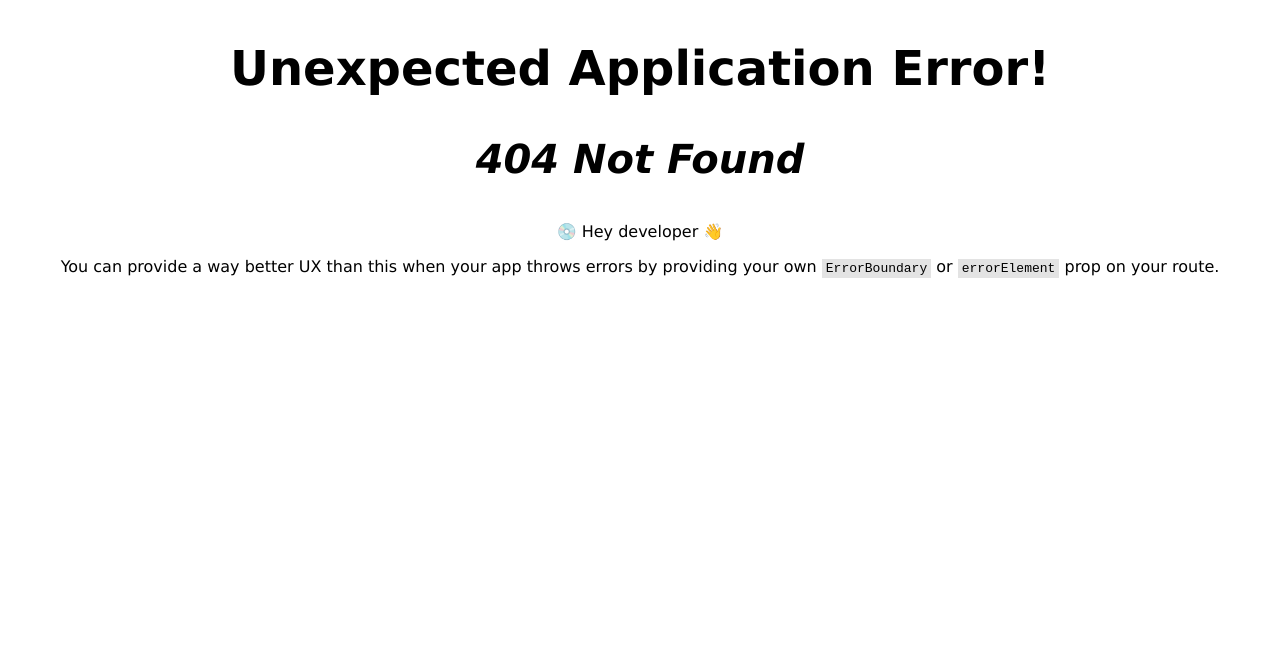
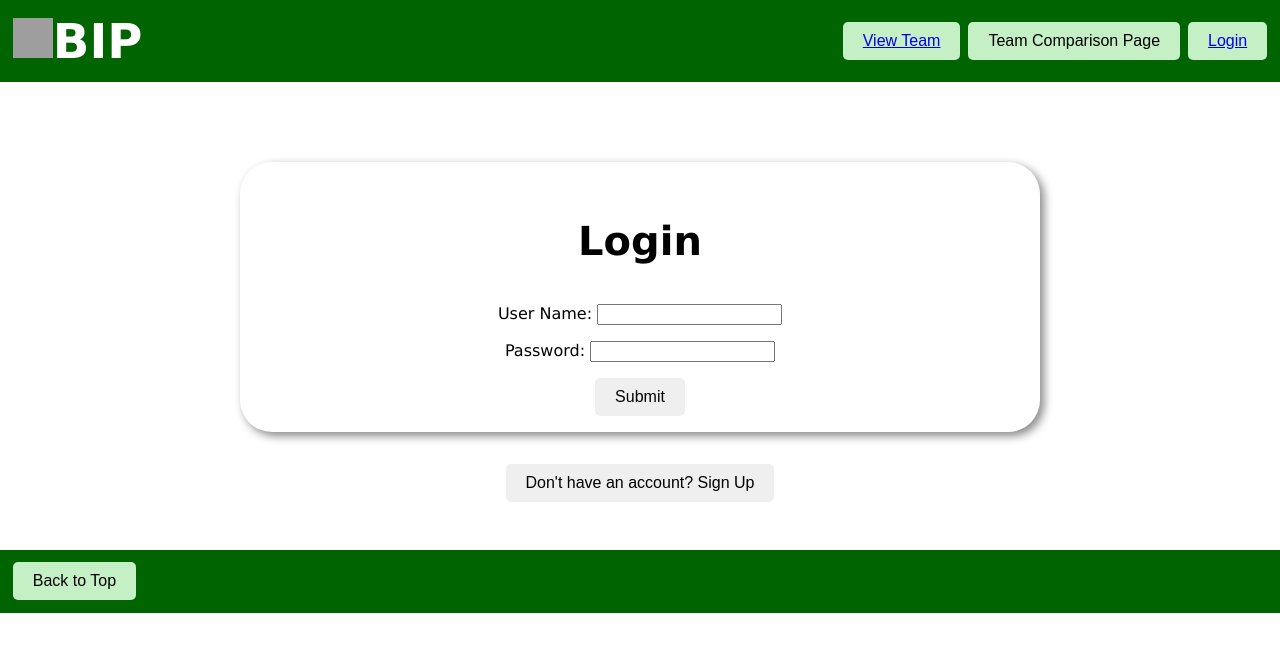
Before and after one commit to LaurenIsLearning/BIP, a React (Vite) app in the folder frontend/: page /Login in a window 1280 px wide. Before the commit this address had no page. Shown: the top 652 px of the page. Built offline with nearby package versions, Linux system fonts and the light colour scheme; grey boxes are pictures that could not be loaded.

Commit message:
Add login and create account pages (not connected to backend)

```diff
--- /dev/null
+++ b/frontend/src/components/CreateAccountForm.tsx
@@ -0,0 +1,63 @@
+import styles from "../style/Login.module.css"
+import { useState } from "react";
+import { useNavigate } from "react-router-dom";
+
+function CreateAccountForm () {
+
+    const [userName, setUserName] = useState('');
+    const [password, setPassword] = useState('');
+    const navigate = useNavigate();
+
+    // Handle submit function
+    const handleSubmit = async (e: React.FormEvent<HTMLFormElement>) => {
+        e.preventDefault()
+
+        // Create a POST request and have the data in the body
+        // I am not sure how we are accessing the data
+        const response = await fetch("http://localhost:8080/api/users/create_account", {
+            method: "POST",
+            headers: {
+                "Content-Type": "application/json",
+            },
+            body: JSON.stringify({ userName, password }),
+        });
+
+        if(response.ok) {
+            const data = await response.json();
+
+            // save the user to local storage
+            localStorage.setItem('user', JSON.stringify(data));
+            // update the auth context
+            //dispatch({type: 'LOGIN', payload: data});
+
+            // Go to home page
+            navigate('/');
+            return data;
+        }
+    }
+
+    return (
+        <>
+            <section className={styles.login_section}>
+                <form className={styles.login_form} onSubmit={handleSubmit}>
+                    <h3>Create an Account</h3>
+                    <section className={styles.group}>
+                        <label>User Name: </label>
+                        <input type="text" onChange={(e) => setUserName(e.target.value)} value={userName}></input>
+                    </section>
+                    <section className={styles.group}>
+                        <label>Password: </label>
+                        <input type="password" onChange={(e) => setPassword(e.target.value)} value={password}></input>
+                    </section>
+                    <section className={styles.group}>
+                        <label>Re-enter Password: </label>
+                        <input type="password" onChange={(e) => setPassword(e.target.value)} value={password}></input>
+                    </section>
+                    <button type="submit">Submit</button>
+                </form>
+            </section>
+        </>
+    )
+}
+
+export default CreateAccountForm;
--- /dev/null
+++ b/frontend/src/components/LoginForm.tsx
@@ -0,0 +1,59 @@
+import styles from "../style/Login.module.css"
+import { useState } from "react";
+import { useNavigate } from "react-router-dom";
+
+function LoginForm () {
+
+    const [userName, setUserName] = useState('');
+    const [password, setPassword] = useState('');
+    const navigate = useNavigate();
+
+    // Handle submit function
+    const handleSubmit = async (e: React.FormEvent<HTMLFormElement>) => {
+        e.preventDefault()
+
+        // Create a POST request and have the data in the body
+        // I am not sure how we are accessing the data
+        const response = await fetch("http://localhost:8080/api/users/login", {
+            method: "POST",
+            headers: {
+                "Content-Type": "application/json",
+            },
+            body: JSON.stringify({ userName, password }),
+        });
+
+        if(response.ok) {
+            const data = await response.json();
+
+            // save the user to local storage
+            localStorage.setItem('user', JSON.stringify(data));
+            // update the auth context
+            //dispatch({type: 'LOGIN', payload: data});
+
+            // Go to home page
+            navigate('/');
+            return data;
+        }
+    }
+
+    return (
+        <>
+            <section className={styles.login_section}>
+                <form className={styles.login_form} onSubmit={handleSubmit}>
+                    <h3>Login</h3>
+                    <section className={styles.group}>
+                        <label>User Name: </label>
+                        <input type="text" onChange={(e) => setUserName(e.target.value)} value={userName}></input>
+                    </section>
+                    <section className={styles.group}>
+                        <label>Password: </label>
+                        <input type="password" onChange={(e) => setPassword(e.target.value)} value={password}></input>
+                    </section>
+                    <button type="submit">Submit</button>
+                </form>
+            </section>
+        </>
+    )
+}
+
+export default LoginForm;
--- a/frontend/src/components/NavBar.tsx
+++ b/frontend/src/components/NavBar.tsx
@@ -15,7 +15,7 @@ function NavBar() {
             <section className={styles.nav_right}>
                 <button className="button_light"><Link to={"/Comparison"}>View Team</Link></button>
                 <button className="button_light">Team Comparison Page</button>
-                <button className="button_light">Login</button>
+                <button className="button_light"><Link to={"/Login"}>Login</Link></button>
             </section>
         </nav>
         </>
--- a/frontend/src/main.tsx
+++ b/frontend/src/main.tsx
@@ -4,10 +4,12 @@ import './siteStyles.css'
 import HomePage from './pages/HomePage.tsx'
 import { createBrowserRouter, RouterProvider } from 'react-router-dom'
 import App from './App.tsx'
+import LoginPage from './pages/LoginPage.tsx'
 
 const router = createBrowserRouter([
   {path: "/", element: <HomePage />},
-  {path: "/Comparison", element: <App />}
+  {path: "/Comparison", element: <App />},
+  {path: "/Login", element:<LoginPage />}
 ])
 
 createRoot(document.getElementById('root')!).render(
--- /dev/null
+++ b/frontend/src/pages/LoginPage.tsx
@@ -0,0 +1,30 @@
+import NavBar from "../components/NavBar";
+import Footer from "../components/Footer";
+import LoginForm from "../components/LoginForm";
+import CreateAccountForm from "../components/CreateAccountForm";
+import { useState } from "react";
+
+function LoginPage () {
+    const [loggingIn, setLoggingIn] = useState(true);
+
+    // Function to toggle the value of loggingIn
+  const toggleForm = () => {
+        setLoggingIn(prevLoggingIn => !prevLoggingIn);
+    }
+
+    return(
+        <>
+            <NavBar />
+            {loggingIn ? <LoginForm /> : <CreateAccountForm />}
+
+            {loggingIn ? (
+                <button onClick={toggleForm}>Don't have an account? Sign Up</button>
+            ) : (
+                <button onClick={toggleForm}>Already have an account? Log In</button>
+            )}
+            <Footer />
+        </>
+    )
+}
+
+export default LoginPage
--- /dev/null
+++ b/frontend/src/style/Login.module.css
@@ -0,0 +1,20 @@
+.login_section {
+    display: flex;
+    justify-content: center;
+}
+
+.login_form {
+    margin: 2em;
+    padding: 1em;
+    border-radius: 2em;
+    box-shadow: 4px 4px 10px #888;
+    width: 60%;
+}
+
+.login_form button:hover {
+    background-color: darkseagreen;
+}
+
+.group {
+    margin: 1em;
+}
```
